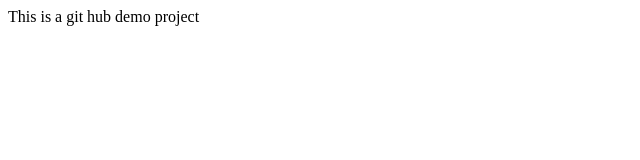
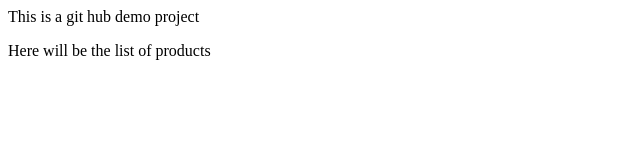
Before and after one commit to poha/com.github.demo, a plain HTML site: page web/index.html in a window 1280 px wide. Shown: the whole page, without its empty margins (0-640 px from the left). Drawn offline with Linux system fonts and the light colour scheme.

Commit message:
modified index.html

```diff
--- a/web/index.html
+++ b/web/index.html
@@ -12,5 +12,6 @@ and open the template in the editor.
     </head>
     <body>
         <div>This is a git hub demo project</div>
+        <p>Here will be the list of products</p>
     </body>
 </html>
```
